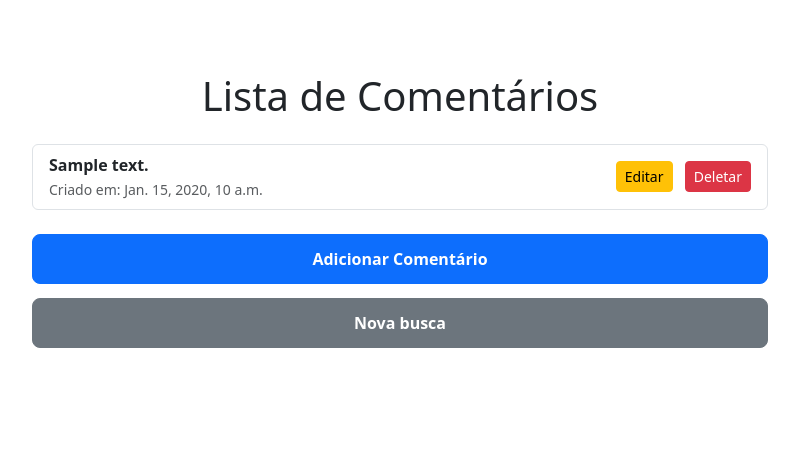
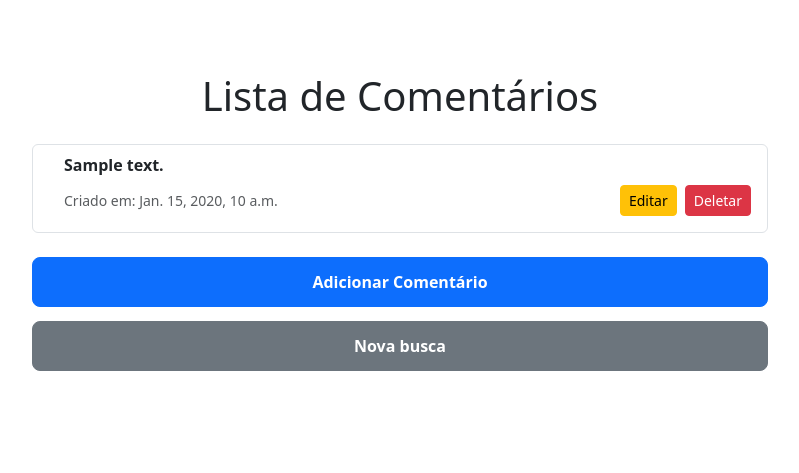
Before and after one commit to angelojbgama/Bike2Bike, a Django app: page /lugares/1/comentarios/ in a window 1280 px wide. Shown: the part 58-531 px from the top of the page, without its empty margins (240-1039 px from the left). Run offline with Django 5.2, Linux system fonts and the light colour scheme; tables that the repository leaves empty hold one stand-in row (values such as "Sample post").

Commit message:
Refactor: Melhoria no banco do comentario para melhor identação dos comentarios

```diff
--- a/templates/bike/comentarios/comentario_lugar_list.html
+++ b/templates/bike/comentarios/comentario_lugar_list.html
@@ -11,14 +11,16 @@
       {% if comentarios %}
         <ul class="list-group">
           {% for comentario in comentarios %}
-            <li class="list-group-item d-flex justify-content-between align-items-center">
-              <div>
-                <strong>{{ comentario.texto }}</strong><br>
+            <li class="list-group-item d-flex flex-column">
+              <div class="mb-2" style="padding-left: 15px;">
+                <strong>{{ comentario.texto }}</strong>
+              </div>
+              <div class="d-flex justify-content-between align-items-center mb-2" style="padding-left: 15px;">
                 <small class="text-muted">Criado em: {{ comentario.data_criacao }}</small>
-              </div>
-              <div>
-                <a href="{% url 'comentario_update' comentario.pk %}" class="btn btn-sm btn-warning me-2">Editar</a>
-                <a href="{% url 'comentario_delete' comentario.pk %}" class="btn btn-sm btn-danger">Deletar</a>
+                <div class="d-flex">
+                  <a href="{% url 'comentario_update' comentario.pk %}" class="btn btn-sm btn-warning me-2">Editar</a>
+                  <a href="{% url 'comentario_delete' comentario.pk %}" class="btn btn-sm btn-danger">Deletar</a>
+                </div>
               </div>
             </li>
           {% endfor %}
```
